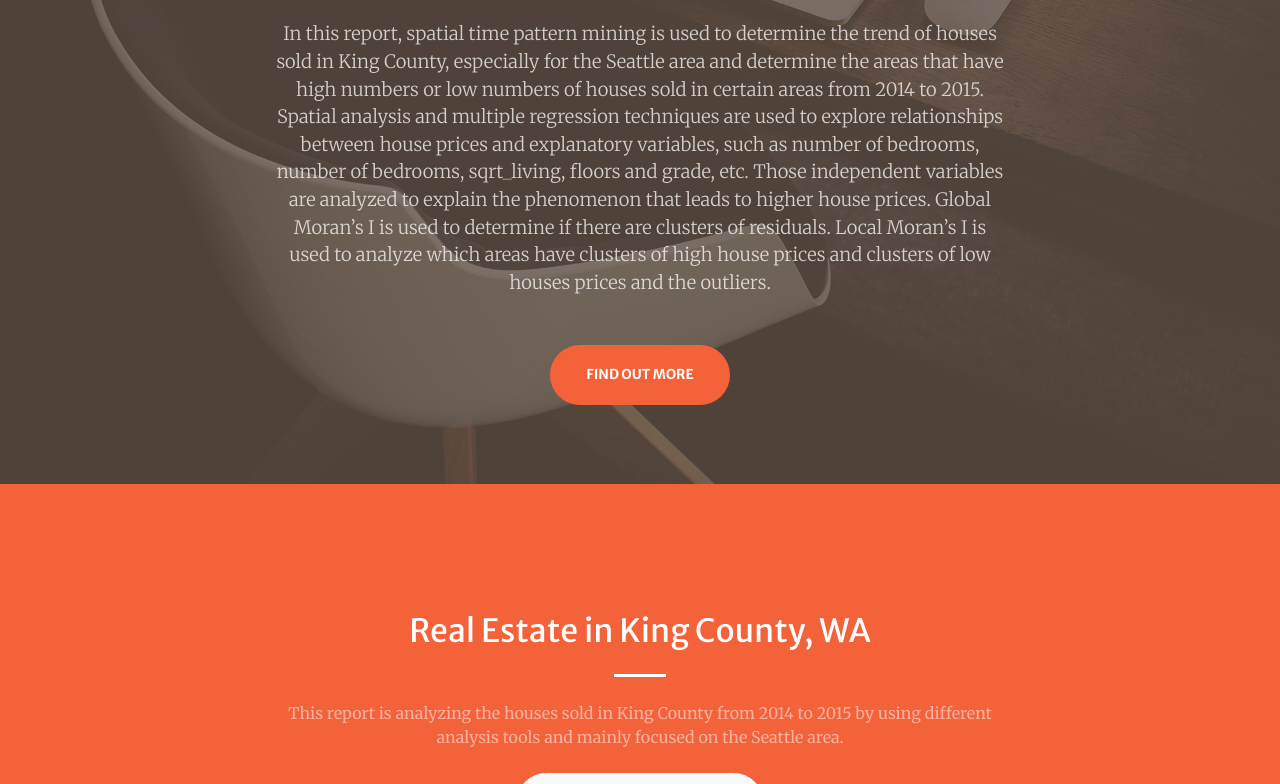
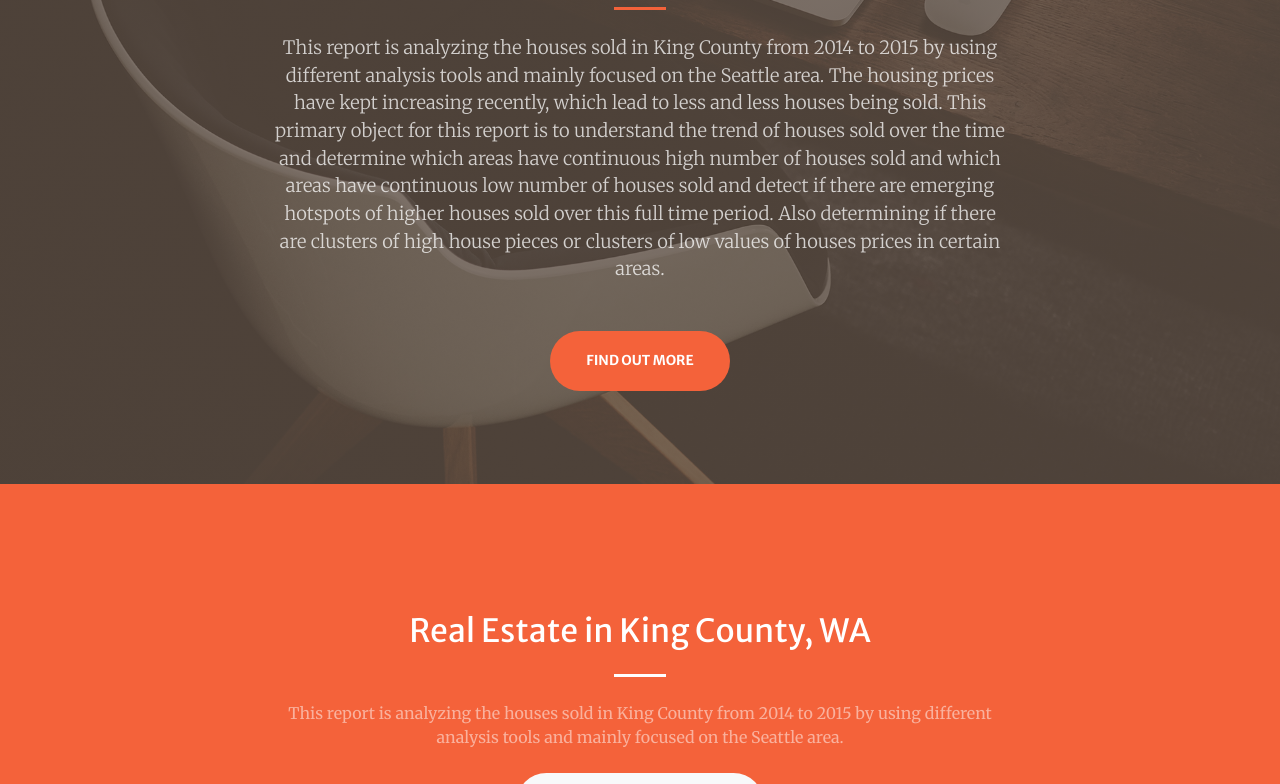
Before and after one commit to zejunoliviazheng/zejunoliviazheng.github.io, a website: page index.html in a window 1280 px wide. Shown: the part 316-1100 px from the top of the page. Drawn offline with nearby package versions, Linux system fonts and the light colour scheme.

Commit message:
Update index.html

```diff
--- a/index.html
+++ b/index.html
@@ -46,7 +46,7 @@
           <hr class="divider my-4" />
         </div>
         <div class="col-lg-8 align-self-baseline">
-          <p class="text-white-75 font-weight-light mb-5">In this report, spatial time pattern mining is used to determine the trend of houses sold in King County, especially for the Seattle area and determine the areas that have high numbers or low numbers of houses sold in certain areas from 2014 to 2015. Spatial analysis and multiple regression techniques are used to explore relationships between house prices and explanatory variables, such as number of bedrooms, number of bedrooms, sqrt_living, floors and grade, etc. Those independent variables are analyzed to explain the phenomenon that leads to higher house prices. Global Moran’s I is used to determine if there are clusters of residuals.  Local Moran’s I is used to analyze which areas have clusters of high house prices and clusters of low houses prices and the outliers.</p>
+          <p class="text-white-75 font-weight-light mb-5">This report is analyzing the houses sold in King County from 2014 to 2015 by using different analysis tools and mainly focused on the Seattle area. The housing prices have kept increasing recently, which lead to less and less houses being sold. This primary object for this report is to understand the trend of houses sold over the time and determine which areas have continuous high number of houses sold and which areas have continuous low number of houses sold and detect if there are emerging hotspots of higher houses sold over this full time period. Also determining if there are clusters of high house pieces or clusters of low values of houses prices in certain areas. </p>
           <a class="btn btn-primary btn-xl js-scroll-trigger" href="#Introduction">Find Out More</a>
         </div>
       </div>
```
